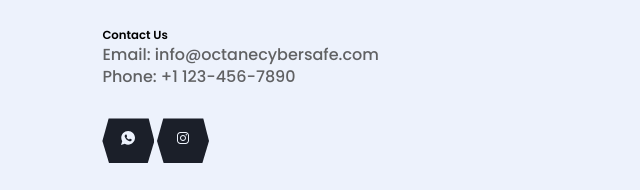
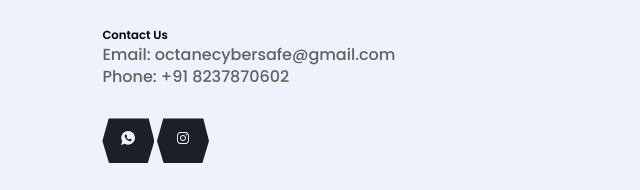
Before and after one commit to octanecybersafe/octane, a plain HTML site: page index.html in a window 1280 px wide. Shown: the part 473-663 px from the top of the page, 0-640 px from the left. Drawn offline with nearby package versions, Linux system fonts and the light colour scheme.

Commit message:
Update index.html

```diff
--- a/index.html
+++ b/index.html
@@ -37,8 +37,8 @@
 <footer>
     <div class="footer-content">
         <h3>Contact Us</h3>
-        <p>Email: info@octanecybersafe.com</p>
-        <p>Phone: +1 123-456-7890</p>
+        <p>Email: octanecybersafe@gmail.com</p>
+        <p>Phone: +91 8237870602</p>
     </div>
     <div class="footer-social-icons">
         <a href="https://wa.me/message/STN6YDJ5K6FYJ1" class="social-icon"><ion-icon name="logo-whatsapp"></ion-icon></a>
```
